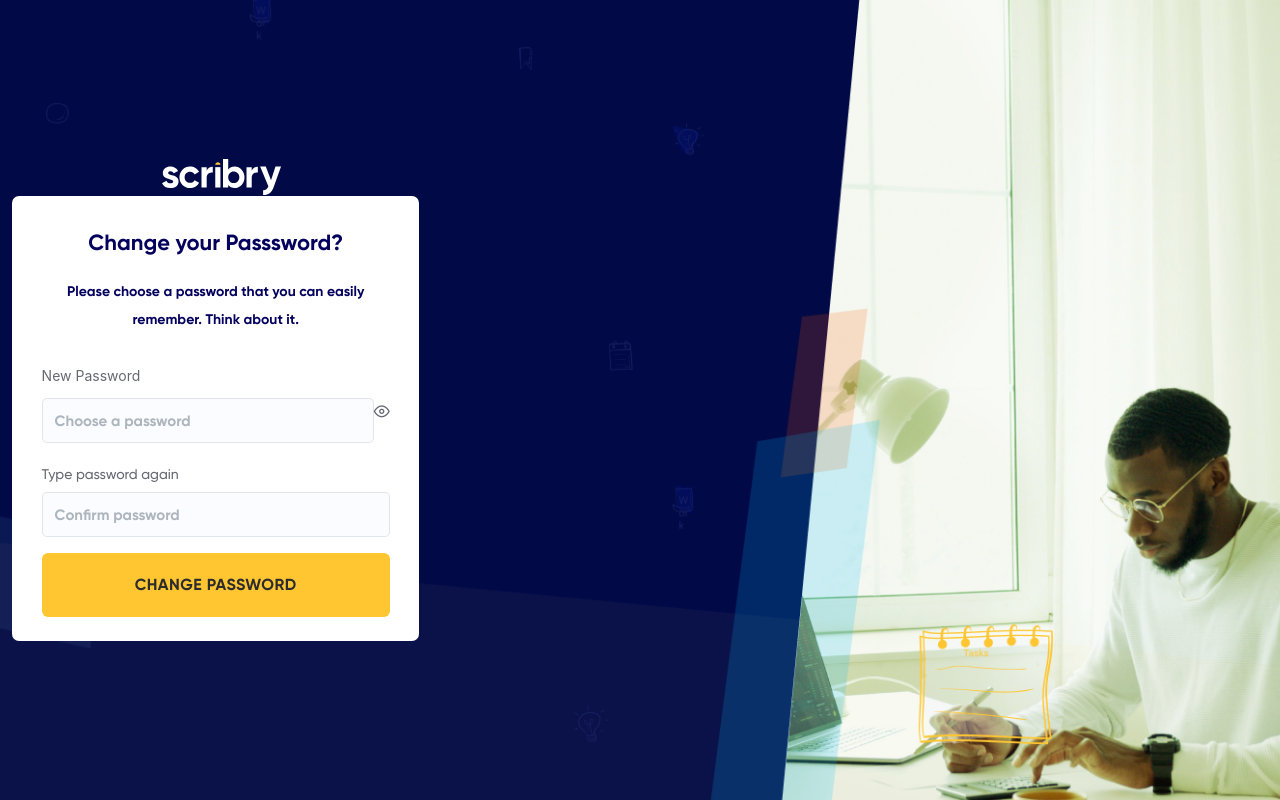
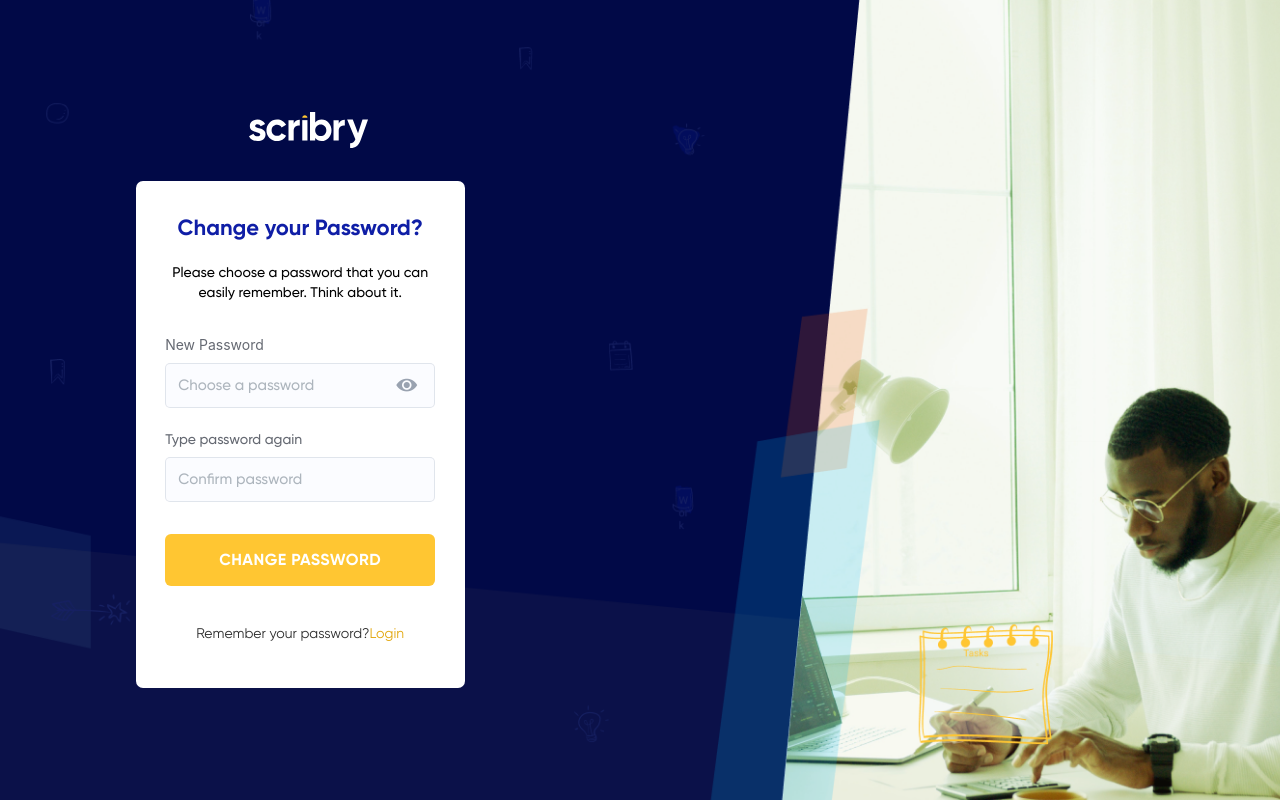
Before and after one commit to OpeyemiAdeniji/scribryapp, a React (Create React App) app: page /reset-password/1 in a window 1280 px wide. Built offline with nearby package versions, Linux system fonts and the light colour scheme.

Commit message:
made changes:ChangePassword...

```diff
--- a/public/css/custom.css
+++ b/public/css/custom.css
@@ -48,6 +48,9 @@ a:hover{
 
 .brand-purpledark, .brand-purpledark a, .brand-purpledark span{
   color: #04005D !important;
+}
+.brand-black, .brand-black a, .brand-black span{
+  color: #000000 !important;
 }
 
 
--- a/src/components/auth/ChangePassword.jsx
+++ b/src/components/auth/ChangePassword.jsx
@@ -29,6 +29,7 @@ const ResetPassword = (props) => {
 
     useEffect(() => {
     }, [])
+
 
     const showPass = (e) => {
         e.preventDefault();
@@ -110,29 +111,25 @@ const ResetPassword = (props) => {
 
                         <div className="row">
 
-                            <div className="col-md-5">
+                            <div className="col-md-7">
 
-                            <div className="row">
-                            <div className="col-md-10 ">
-                            <div className="logo-auth">
-                           <div className="text-center">
-                                  <img src="../../images/assets/scribry.svg" alt='img'/>
-                            </div>
+                                <div className="row">
+                                    <div className="col-md-7 mx-auto auth--mv">
+                                        <div className="logo-auth auth--mv">
+                                            <div className="text-center mrgb2">
+                                                <img src="../../images/assets/scribry.svg" alt='img'/>
+                                            </div>
+                                        </div>
 
-                           </div>
-                            </div>
-
-                          </div>
-
-                                <div className="c--box ui-box-shadow-dark-fade">
+                                        <div className="c--box ui-box-shadow-dark-fade">
                                     {
                                         !reset &&
                                         <form onSubmit={(e) => submit(e)}>
 
                                             <div className="form-group">
-                                                <h3 className='font-gilroybold brand-purpledark fs-22 mb-1 text-center mrgt mrgb1'>Change your Passsword?
+                                                <h3 className='font-gilroybold brand-purplelight fs-22 mb-1 text-center mrgt mrgb1'>Change your Password?
                                                 </h3>
-                                                <p className='font-gilroybold brand-purpledark fs-14 mb-1 text-center  mrgb2'>
+                                                <p className='font-gilroymedium brand-black fs-14 mrgb2 text-center' style={{lineHeight: '20px'}}>
                                                 Please choose a password that you can easily remember. Think about it.
                                                 </p>
 
@@ -144,13 +141,24 @@ const ResetPassword = (props) => {
 
 
                                                 <div className="form-group ">
-                                                <label className="fs-14">New Password</label>
+                                                <label className="fs-14 mb-1">New Password</label>
 
-                                                <div className="input-group">
+
+                                                <div className="input--icon">
+
+                                                  <span onClick={(e) => showPass(e)} to="" className={`sc ${pass === 'password' ? 'sc-eye' : 'sc-eye'} fs-25`}></span>
+                                                  <input
+
+                                                   onChange={(e) => {setResetData({...resetData, password: e.target.value})}}
+                                                   type={pass}  name="currentpassword" className=" font-gilroymedium fs-15 form-control" placeholder="Choose a password" />
+
+                                                </div>
+                                                {/* <div className="input-group">
+
                                                     <input
 
                                                    onChange={(e) => {setResetData({...resetData, password: e.target.value})}}
-                                                type={pass}  name="currentpassword" className=" font-gilroybold fs-15 form-control" placeholder="Choose a password" />
+                                                   type={pass}  name="currentpassword" className=" font-gilroymedium fs-15 form-control" placeholder="Choose a password" />
 
                                                     <div className="input-group--append">
                                                     <span className="i">
@@ -158,7 +166,7 @@ const ResetPassword = (props) => {
                                                     </span>
                                                     </div>
 
-                                                </div>
+                                                </div> */}
 
 
                                             {/* <div className="input-group-append">
@@ -174,7 +182,7 @@ const ResetPassword = (props) => {
                                                 <input
                                                 onChange={(e) => {setResetData({...resetData, confirmPassword: e.target.value})}}
                                                 type="password"
-                                                className="font-gilroybold fs-15 form-control" placeholder="Confirm password" />
+                                                className="font-gilroymedium fs-15 form-control" placeholder="Confirm password" />
                                             </div>
 
                                             <div className="mrgt">
@@ -182,11 +190,16 @@ const ResetPassword = (props) => {
                                                 {
                                                     loading ?
 
-                                                    (<button className="btn big-btn hero-start btn-block bg-brand-yellow onmineshaft font-gilroybold" disabled><ButtonSpinner imageUrl={'../../../images/assets/spinner-white.svg'} /></button>) :
-                                                    (<button className="btn big-btn hero-start btn-block bg-brand-yellow onmineshaft font-gilroybold">CHANGE PASSWORD</button>)
+                                                    (<button className="btn big-btn  btn-block bg-brand-yellow onmineshaft font-gilroybold" disabled><ButtonSpinner imageUrl={'../../../images/assets/spinner-white.svg'} /></button>) :
+                                                    (<button className="btn big-btn mrgt2 btn-block bg-brand-yellow onwhite font-gilroybold">CHANGE PASSWORD</button>)
                                                 }
 
 
+                                            </div>
+
+                                            <div className="form-group ui-text-center mrgt2">
+                                                <span className="font-gilroy onmineshaft fs-14">Remember your password?</span>
+                                                <Link to="/signin" className="font-gilroy fs-14 brand-yellowdark fs-14">Login</Link>
                                             </div>
                                         </form>
 
@@ -205,11 +218,15 @@ const ResetPassword = (props) => {
                                                 </div>
 
                                                 <div className="ui-text-center">
-                                                    <Link to="/signin" className="btn big-btn hero-start btn-block bg-brand-yellow onmineshaft font-gilroybold">LOGIN</Link>
+                                                    <Link to="/signin" className="btn big-btn btn-block bg-brand-yellow onmineshaft font-gilroybold">LOGIN</Link>
                                                 </div>
                                             </>
                                     }
                                 </div>
+
+                                </div>
+                            </div>
+
 
 
                             </div>
--- a/src/components/auth/SignUp.jsx
+++ b/src/components/auth/SignUp.jsx
@@ -250,8 +250,9 @@ const SignUp= (props) => {
                                                     onChange={(e) => {setRegData({...regData, password: e.target.value})}}
                                                     type={fieldType} className=" font-gilroy fs-15 form-control" placeholder="Password" />
 
+                                                </div>
 
-                                                </div>
+
                                                 <div className="d-flex align-items-center pass-str">
                                                   {/* <PasswordStrengthBar minLength={8} password={regData.password} /> */}
                                                 </div>
```
Lines whose indentation alone changed are shown as unchanged.
